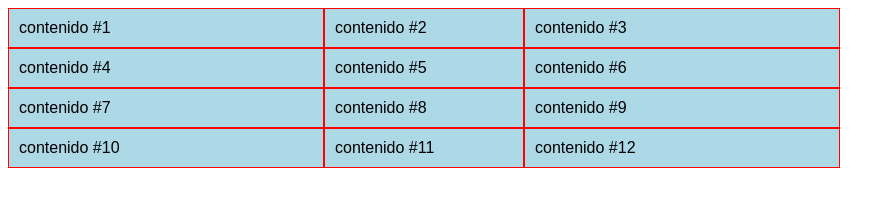
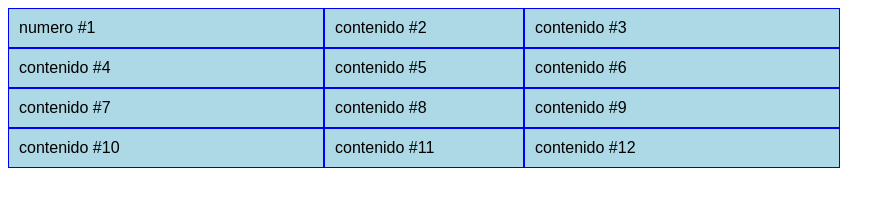
Before and after one commit to Josstell/CSS-GRID-LAYOUT, a plain HTML site: page index.html in a window 1280 px wide. Shown: the whole page, without its empty margins (0-895 px from the left). Drawn offline with Linux system fonts and the light colour scheme.

Commit message:
primer cambio

```diff
--- a/index.html
+++ b/index.html
@@ -14,14 +14,14 @@
       .item{
         background: lightblue;
         padding: 10px;
-        border: 1px solid red;
+        border: 1px solid blue;
       }
     </style>
 
   </head>
   <body>
     <section class="container">
-        <div class="item">contenido #1</div>
+        <div class="item">numero    #1</div>
         <div class="item">contenido #2</div>
         <div class="item">contenido #3</div>
         <div class="item">contenido #4</div>
```
